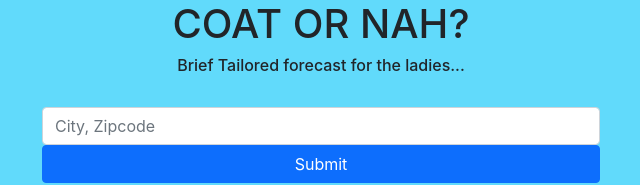
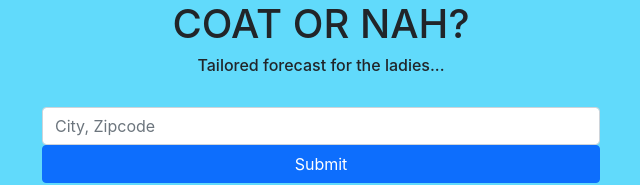
Before and after one commit to dariquewarren/coatornah, a React (Create React App) app: page / in a window 1280 px wide. Shown: the top 185 px of the page, without its empty margins (319-959 px from the left). Built offline with nearby package versions, Linux system fonts and the light colour scheme.

Commit message:
minor changes

```diff
--- a/src/App.js
+++ b/src/App.js
@@ -61,7 +61,7 @@ useEffect(()=>{
   return (
     <div className="App">
     <h1>COAT OR NAH?</h1>
-    <h6>Brief Tailored forecast for the ladies...</h6>
+    <h6>Tailored forecast for the ladies...</h6>
 
    <Container >
 
@@ -71,7 +71,12 @@ useEffect(()=>{
     <Form
      onSubmit={(e)=>{
        e.preventDefault()
-       getTemp(userRequest)
+       if(userRequest){
+        getTemp(userRequest)
+       }else{
+return
+       }
+
 
 
      }}
@@ -86,6 +91,7 @@ useEffect(()=>{
        setUserRequest(e.target.value)
      }}/>
      <Button
+     disabled={(userRequest)}
      style={{width:'50%', marginLeft:'auto', marginRight:'auto'}}
      type = 'submit'>Submit</Button>
      </Form>
```
